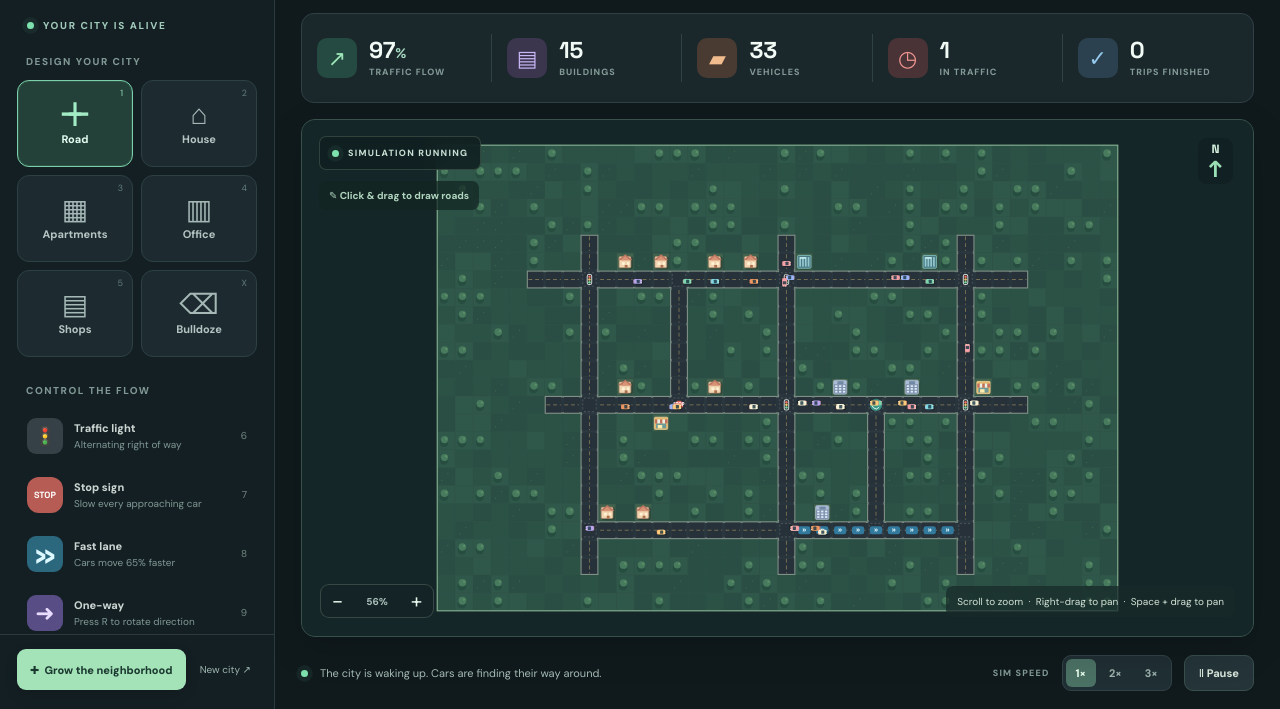
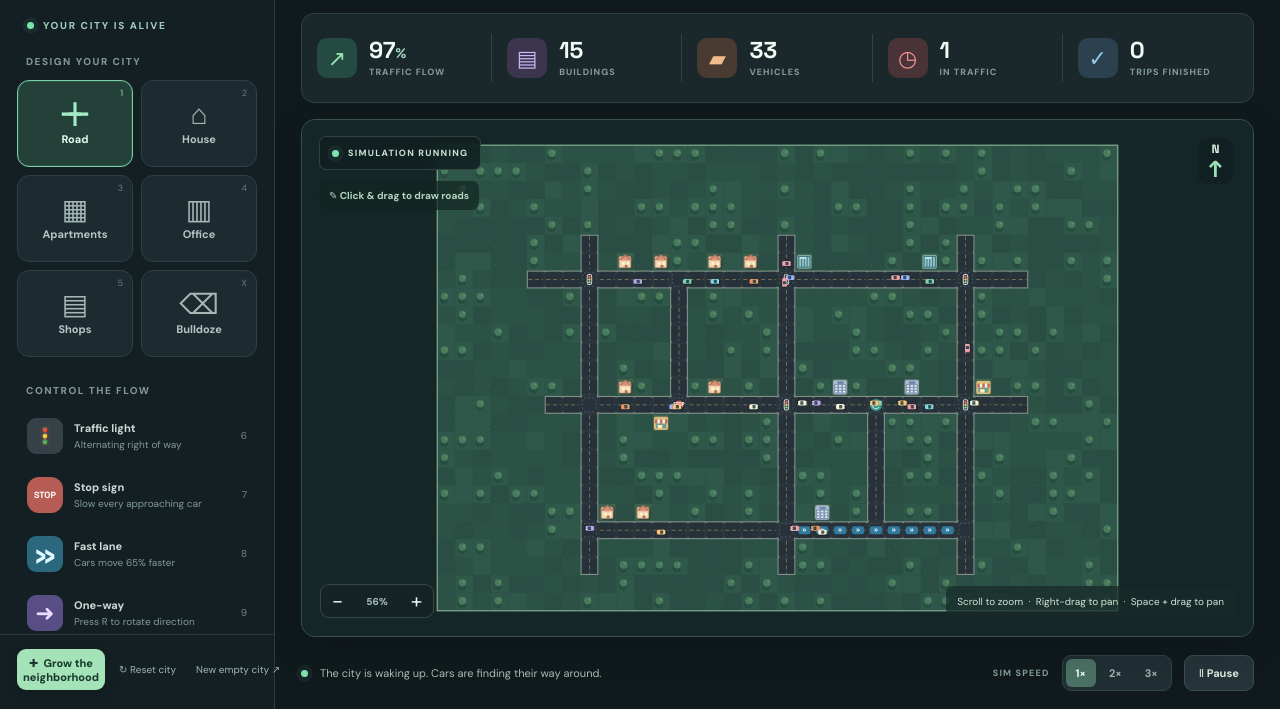
Before and after one commit to Dkaban/traffic-jam, a website with bundled scripts: page index.html in a window 1280 px wide. Shown: the part 91-800 px from the top of the page. Built offline with nearby package versions, Linux system fonts and the light colour scheme; animation ran at ten frames a second.

Commit message:
Add city reset and improve turning display

```diff
--- a/index.html
+++ b/index.html
@@ -35,7 +35,7 @@
         </div>
         <div class="side-tip"><span>✦</span><p><strong>City planner tip</strong><br />Buildings need a road next door. Apartments create five cars at once — plan ahead!</p></div>
       </div>
-      <div class="sidebar-footer"><button id="grow-btn" class="grow-btn">✚ &nbsp;Grow the neighborhood</button><button id="reset-btn" class="text-button">New city ↗</button></div>
+      <div class="sidebar-footer"><button id="grow-btn" class="grow-btn">✚ &nbsp;Grow the neighborhood</button><button id="restart-btn" class="text-button" title="Restore the original starter city">↻ Reset city</button><button id="reset-btn" class="text-button">New empty city ↗</button></div>
     </aside>
     <main class="game-area">
       <div class="topbar">
```
